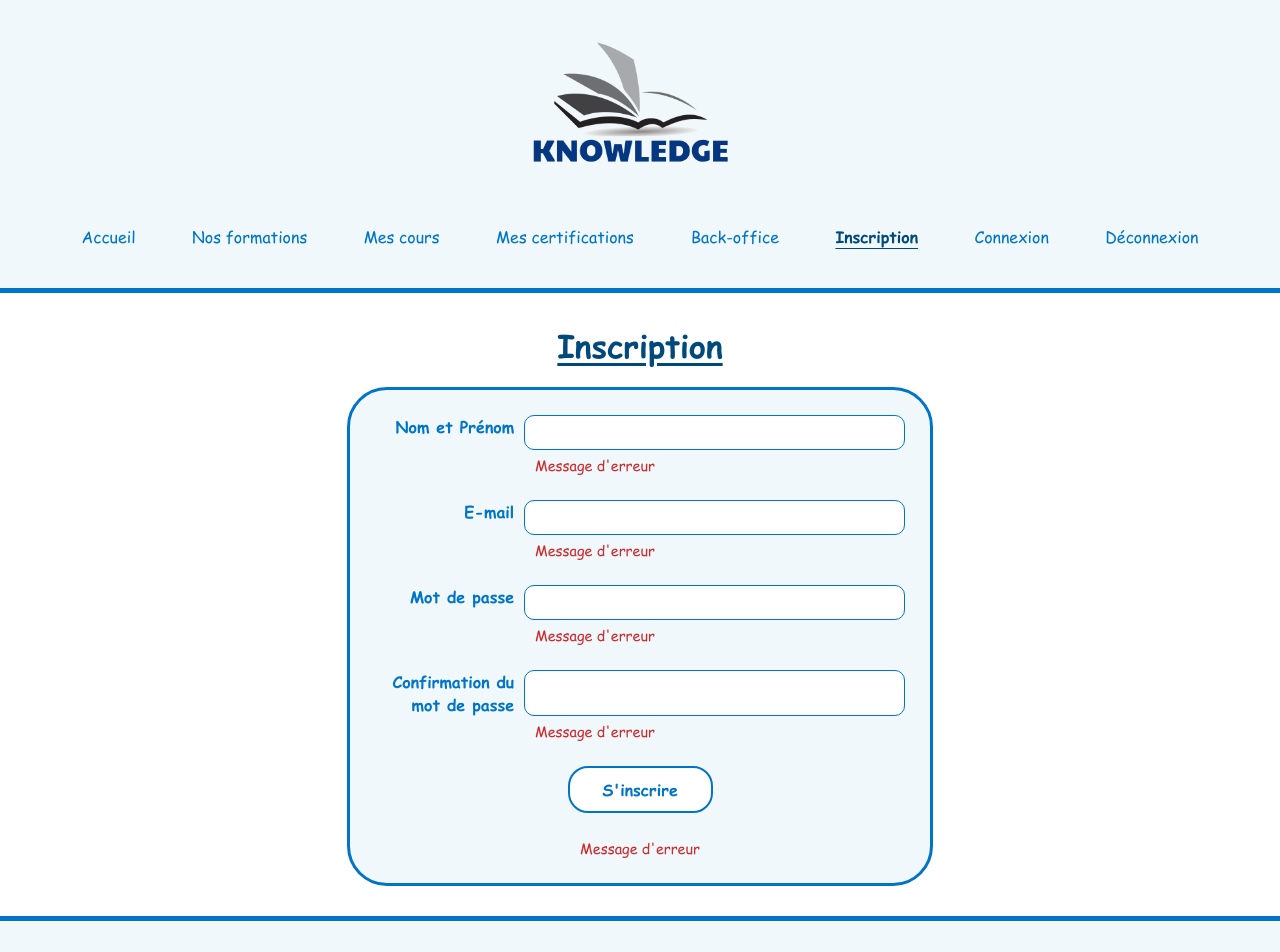
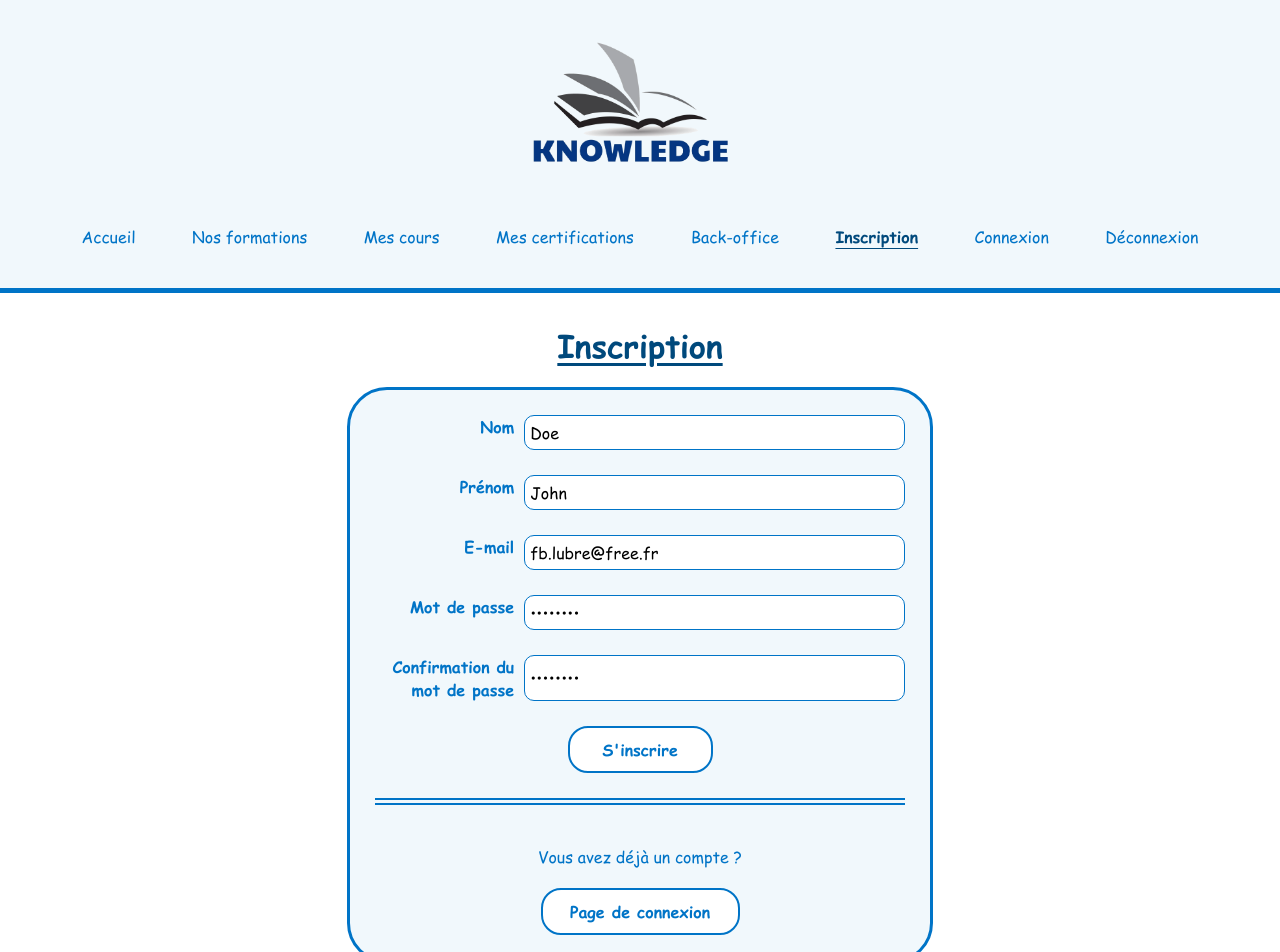
Before and after one commit to fb-lb/CEF_devoirs_knowledge-front, an Angular app: page /inscription in a window 1280 px wide. Shown: the top 952 px of the page. Built offline with nearby package versions, Linux system fonts and the light colour scheme.

Commit message:
Add FormGroup, FormControl, Validators on register form

```diff
--- a/angular.json
+++ b/angular.json
@@ -47,7 +47,13 @@
                   "maximumError": "8kB"
                 }
               ],
-              "outputHashing": "all"
+              "outputHashing": "all",
+              "fileReplacements": [
+                {
+                  "replace": "src/environments/environment.ts",
+                  "with": "src/environments/environment.prod.ts"
+                }
+              ]
             },
             "development": {
               "optimization": false,
--- a/package.json
+++ b/package.json
@@ -4,7 +4,7 @@
   "scripts": {
     "ng": "ng",
     "start": "ng serve",
-    "build": "ng build",
+    "build": "ng build --configuration=production",
     "watch": "ng build --watch --configuration development",
     "test": "ng test"
   },
--- a/src/app/app.config.ts
+++ b/src/app/app.config.ts
@@ -2,11 +2,13 @@ import { ApplicationConfig, provideBrowserGlobalErrorListeners, provideZoneChang
 import { provideRouter } from '@angular/router';
 
 import { routes } from './app.routes';
+import { provideHttpClient } from '@angular/common/http';
 
 export const appConfig: ApplicationConfig = {
   providers: [
     provideBrowserGlobalErrorListeners(),
     provideZoneChangeDetection({ eventCoalescing: true }),
-    provideRouter(routes)
+    provideRouter(routes),
+    provideHttpClient()
   ]
 };
--- a/src/app/register/register.html
+++ b/src/app/register/register.html
@@ -1,45 +1,90 @@
 <main>
     <h1>Inscription</h1>
-    <form  class="form" action="#" method="post">
+    <form  class="form" (ngSubmit)="onSubmit()" [formGroup]="form">
         <div class="form__part">
             <div class="form__input-container">
-                <label class="form__label" for="name">Nom et Prénom</label>
-                <input class="form__input" type="text" id="name" name="name">
+                <label class="form__label" for="last_name">Nom</label>
+                <input class="form__input" type="text" id="last_name" formControlName="lastName">
             </div>
+            @if (isInputValid('lastName')) {
                 <div class="form__error-group">
-                <p class="form__error-message">Message d'erreur</p>
+                    @for (message of getAllErrorMessages('lastName'); track $index) {
+                        <p class="form__error-message">
+                            {{ message }}
+                        </p>
+                    }
                 </div>
+            }
         </div>
         <div class="form__part">
             <div class="form__input-container">
-                <label class="form__label" for="mail">E-mail</label>
-                <input class="form__input" type="email" id="mail" name="mail">
+                <label class="form__label" for="first_name">Prénom</label>
+                <input class="form__input" type="text" id="first_name" formControlName="firstName">
             </div>
+            @if (isInputValid('firstName')) {
                 <div class="form__error-group">
-                <p class="form__error-message">Message d'erreur</p>
+                    @for (message of getAllErrorMessages('firstName'); track $index) {
+                        <p class="form__error-message">
+                            {{ message }}
+                        </p>
+                    }
                 </div>
+            }
+        </div>
+        <div class="form__part">
+            <div class="form__input-container">
+                <label class="form__label" for="email">E-mail</label>
+                <input class="form__input" type="email" id="email" formControlName="email">
+            </div>
+            @if (isInputValid('email')) {
+                <div class="form__error-group">
+                    @for (message of getAllErrorMessages('email'); track $index) {
+                        <p class="form__error-message">
+                            {{ message }}
+                        </p>
+                    }
+                </div>
+            }
         </div>
         <div class="form__part">
             <div class="form__input-container">
                 <label class="form__label" for="password">Mot de passe</label>
-                <input class="form__input" type="password" id="password" name="password">
+                <input class="form__input" type="password" id="password" formControlName="password">
             </div>
+            @if (isInputValid('password')) {
                 <div class="form__error-group">
-                <p class="form__error-message">Message d'erreur</p>
+                    @for (message of getAllErrorMessages('password'); track $index) {
+                        <p class="form__error-message">
+                            {{ message }}
+                        </p>
+                    }
                 </div>
+            }
         </div>
         <div class="form__part">
             <div class="form__input-container">
                 <label class="form__label" for="confirm-password">Confirmation du mot de passe</label>
-                <input class="form__input" type="password" id="confirm-password" name="confirm-password">
+                <input class="form__input" type="password" id="confirm-password" formControlName="confirmPassword">
             </div>
+            @if (isInputValid('confirmPassword')) {
                 <div class="form__error-group">
-                <p class="form__error-message">Message d'erreur</p>
+                    @for (message of getAllErrorMessages('confirmPassword'); track $index) {
+                        <p class="form__error-message">
+                            {{ message }}
+                        </p>
+                    }
                 </div>
+            }
         </div>
-        <button class="form__submit" type="submit">S'inscrire</button>
+        <button class="form__action" type="submit" [class.form__action--disabled]="form.invalid">S'inscrire</button>
+        @if (formError) {
             <div class="form__error-group">
-            <p class="form__error-message form__error-message--global">Message d'erreur</p>
+                <p class="form__error-message form__error-message--global">{{formError}}</p>
+            </div>
+        }
+        <div class="form__account-group">
+            <p class="form__account-text">Vous avez déjà un compte ?</p>
+            <a class="form__action">Page de connexion</a>
         </div>
     </form>
 </main>
--- a/src/app/register/register.scss
+++ b/src/app/register/register.scss
@@ -106,20 +106,62 @@ h1 {
     }
 }
 
-.form__submit {
+.form__action {
+    cursor: pointer;
     background-color: white;
     color: $medium-blue;
-    padding: 10px;
+    padding: 10px 25px;
     width: 100%;
     max-width: 145px;
     border: 2px solid $medium-blue;
     border-radius: 20px;
+    text-align: center;
     font-weight: bold;
     transition: all 0.3s ease;
 }
 
-.form__submit:hover {
+.form__action:hover {
     background-color: $medium-blue;
     color: white;
     transform: scale(1.1);
 }
+
+.form__action--disabled {
+    cursor:default;
+    background-color: $brown;
+    color: white;
+    padding: 10px 25px;
+    width: 100%;
+    max-width: 145px;
+    border: 2px solid $brown;
+    border-radius: 20px;
+    text-align: center;
+    font-weight: bold;
+    transition: all 0.3s ease;
+}
+
+.form__action--disabled:hover {
+    background-color: $brown;
+    color: white;
+    transform: scale(1.0);
+}
+
+.form__account-group {
+    width: 100%;
+    display: flex;
+    flex-direction: column;
+    align-items: center;
+    gap: 20px;
+}
+
+.form__account-text {
+    width: 100%;
+    border-top: 7px double $medium-blue;
+    padding-top: 20px;
+    color: $medium-blue;
+    text-align: center;
+
+    @include for-l {
+        padding-top: 40px;
+    }
+}
--- a/src/app/register/register.ts
+++ b/src/app/register/register.ts
@@ -1,11 +1,103 @@
+import { CommonModule } from '@angular/common';
+import { HttpClient } from '@angular/common/http';
 import { Component } from '@angular/core';
+import { FormControl, FormGroup, ReactiveFormsModule, Validators } from '@angular/forms';
+import { firstValueFrom } from 'rxjs';
+import { environment } from '../../environments/environment';
 
 @Component({
   selector: 'app-register',
-  imports: [],
+  standalone: true,
+  imports: [CommonModule, ReactiveFormsModule],
   templateUrl: './register.html',
   styleUrl: './register.scss'
 })
 export class Register {
 
+  constructor(private http: HttpClient) {}
+  formError: string = '';
+
+  //---------------
+  // FORM PART
+  //---------------
+
+   form = new FormGroup({
+    firstName: new FormControl('John', [
+      Validators.required,
+      Validators.maxLength(60),
+      Validators.pattern('[a-zA-Zéèêàîùôçïäâëüöœ -]*'),
+    ]),
+    lastName: new FormControl('Doe', [
+      Validators.required,
+      Validators.maxLength(60),
+      Validators.pattern('[a-zA-Zéèêàîùôçïäâëüöœ -]*'),
+    ]),
+    email: new FormControl('fb.lubre@free.fr', [
+      Validators.required,
+      Validators.email,
+      Validators.maxLength(80),
+    ]),
+    password: new FormControl('00000000', [
+      Validators.required,
+      Validators.minLength(8),
+      Validators.maxLength(100),
+    ]),
+    confirmPassword: new FormControl('00000000', [
+      Validators.required,
+      Validators.minLength(8),
+      Validators.maxLength(100),
+    ]),
+   });
+
+   // Function used in template to display form errors
+   isInputValid(inputName: string):boolean {
+    const inputField = this.form.get(inputName);
+    const result = inputField && inputField.invalid && (!inputField.pristine || inputField.touched);
+    return !!result;
+   }
+
+   // Used in template to retrieve all field errors in form
+   getAllErrorMessages(inputName: string): string[] {
+    const inputField = this.form.get(inputName);
+    const messages: string[] = [];
+
+    if (this.isInputValid(inputName)) {
+      if (inputField?.errors?.['required']) {
+        messages.push('Ce champ est obligatoire');
+      }
+      if (inputField?.errors?.['maxlength']) {
+        messages.push(`Maximum ${inputField.errors['maxlength'].requiredLength} caractères.`);
+      }
+      if (inputField?.errors?.['minlength']) {
+        messages.push(`Minimum ${inputField.errors['minlength'].requiredLength} caractères.`);
+      }
+      if (inputField?.errors?.['pattern']) {
+        messages.push('Caractères non autorisés.')
+      }
+      if (inputField?.errors?.['email']) {
+        messages.push('Format e-mail nécessaire.')
+      }
+    }
+    return messages;
+   }
+
+   async onSubmit() {
+    this.form.markAllAsTouched();
+    if (this.form.valid) {
+      this.formError = "";
+      try {
+        const passwordValue = this.form.get('password')?.value;
+        const confirmPasswordValue = this.form.get('confirmPassword')?.value;
+
+        if (passwordValue !== confirmPasswordValue) {
+          this.formError = 'Les deux mots de passe doivent être identiques.';
+          return
+        }
+        const reponse = await firstValueFrom(this.http.post('http://', this.form.value));
+      } catch (error) {
+        console.error('Erreur : ', error); // add external service like Sentry to save the error
+      }
+    }
+   }
+
 }
```
Also changed, not shown: 2 other files (tests, documents, lock files or other folders). Lines whose indentation alone changed are shown as unchanged.
